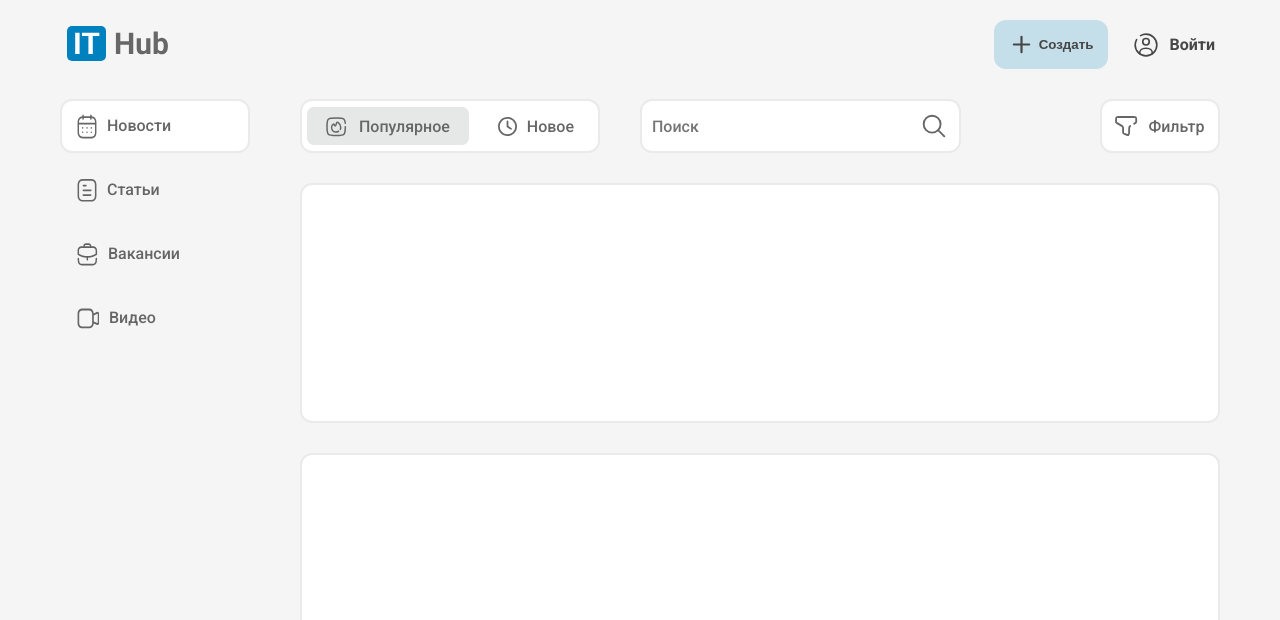
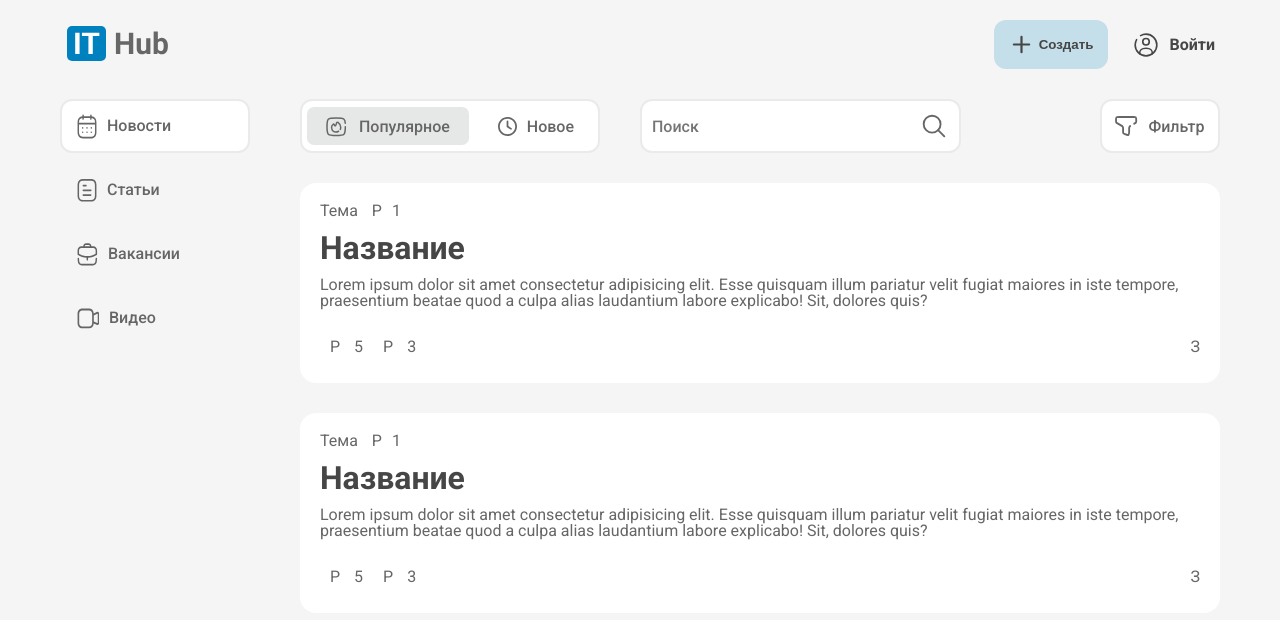
Before and after one commit to SpaceTeamX/ItHubFrontend, a React (Vite) app: page /articles in a window 1280 px wide. Shown: the top 620 px of the page. Built offline with nearby package versions, Linux system fonts and the light colour scheme; no server answers.

Commit message:
подключил карточки для статьей

```diff
--- a/src/pages/Articles/Articles.jsx
+++ b/src/pages/Articles/Articles.jsx
@@ -1,7 +1,8 @@
-import Filters from '../../components/Filters/Filters'
-import Header from '../../components/Header/Header'
-import Navbar from '../../components/Navbar/Navbar'
-import style from './articles.module.scss'
+import Filters from '../../components/Filters/Filters';
+import Header from '../../components/Header/Header';
+import Navbar from '../../components/Navbar/Navbar';
+import ArticleCard from '../../components/ArticleCard/ArticleCard';
+import style from './articles.module.scss';
 
 const Articles = () => {
     return (
@@ -13,7 +14,7 @@ const Articles = () => {
                     <Filters />
                     <div className={style.content}>
                         {[...new Array(2)].map((item, index) =>
-                            <div className={style.card} key={index}>{item}</div>
+                            <ArticleCard />
                         )}
                     </div>
                 </div>
```
